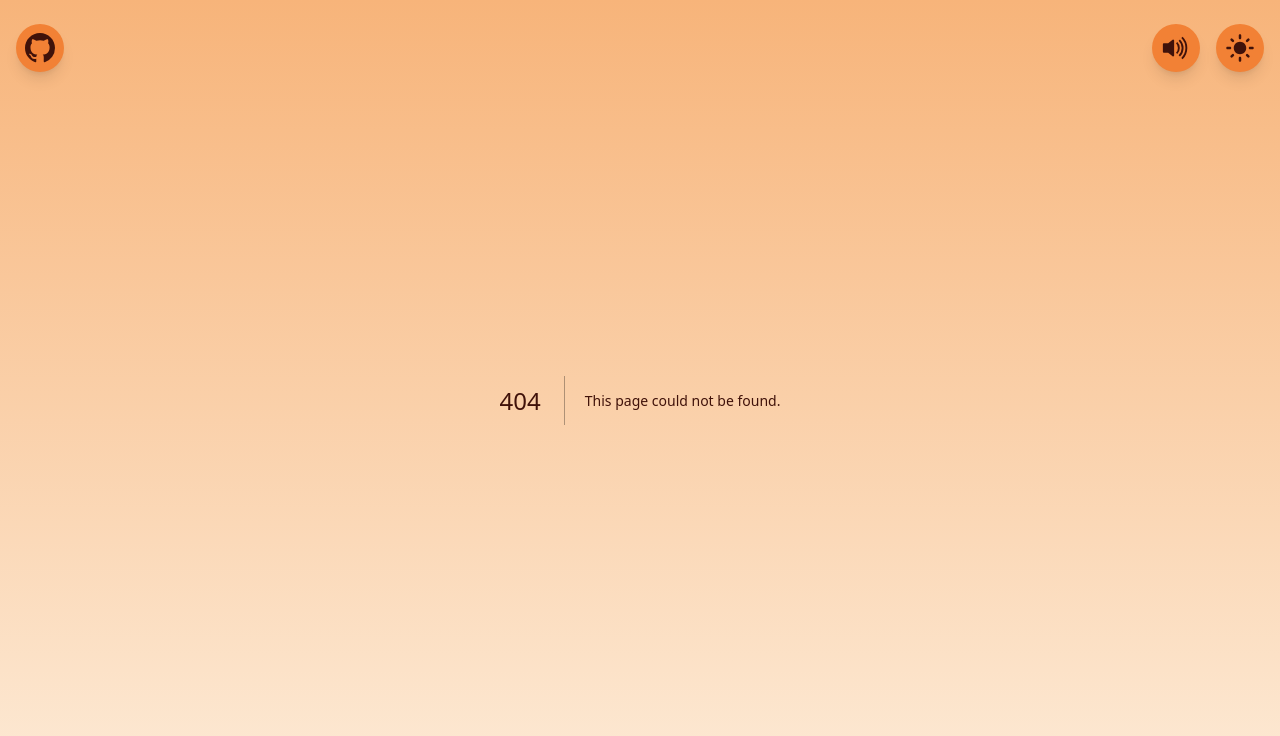
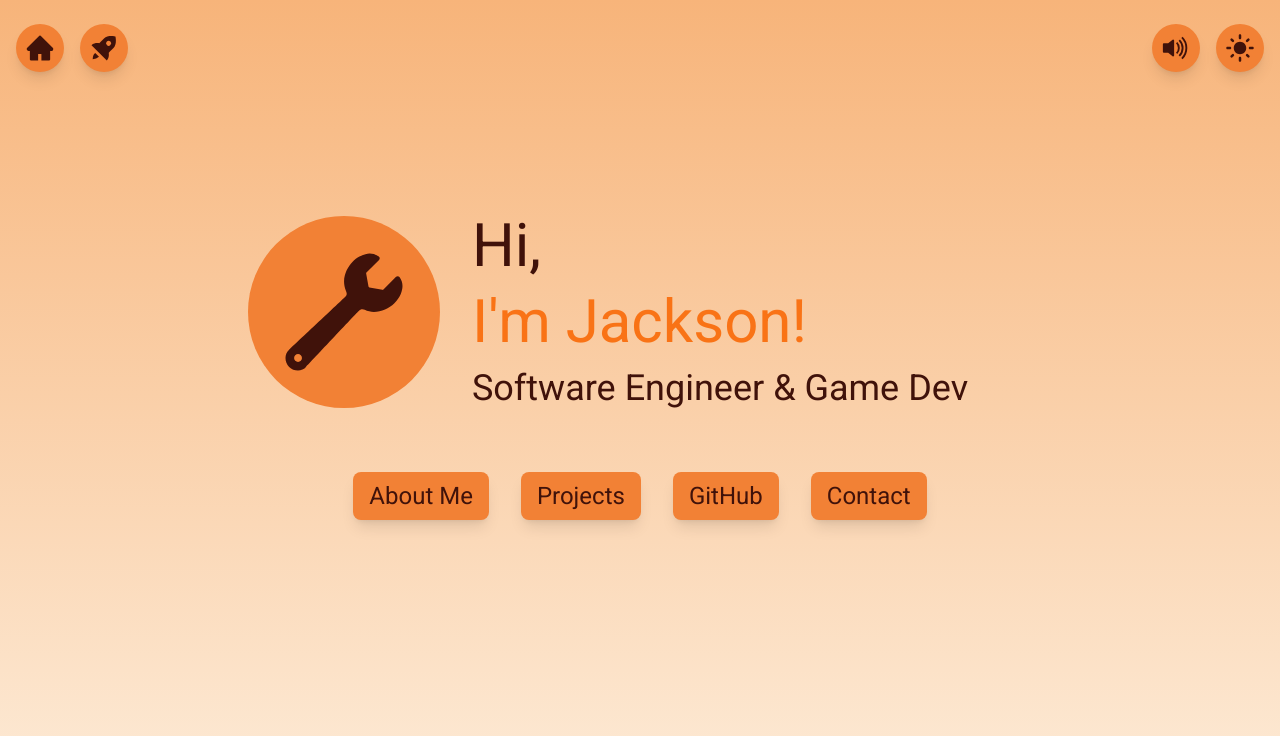
Before and after one commit to JacksonLawrence1/eportfolio, a Next.js app: page /home in a window 1280 px wide. Before the commit this address had no page. Shown: the top 736 px of the page. Built offline with nearby package versions, Linux system fonts and the light colour scheme.

Commit message:
Home page with links set

```diff
--- /dev/null
+++ b/src/app/about/page.tsx
@@ -0,0 +1,9 @@
+import Construction from "@/components/construction";
+
+const About = () => (
+    <div className="flex flex-col justify-center items-center h-screen gap-8 pt-16">
+      <Construction />
+    </div>
+  );
+
+  export default About;
--- /dev/null
+++ b/src/app/contact/page.tsx
@@ -0,0 +1,9 @@
+import Construction from "@/components/construction";
+
+const Contact = () => (
+  <div className="flex flex-col justify-center items-center h-screen gap-8 pt-16">
+    <Construction />
+  </div>
+);
+
+export default Contact;
--- a/src/app/globals.css
+++ b/src/app/globals.css
@@ -1,3 +1,38 @@
 @tailwind base;
 @tailwind components;
 @tailwind utilities;
+
+@layer components {
+    .icon {
+        @apply relative flex items-center justify-center
+        h-12 w-12 mt-2 mb-2 mx-auto text-3xl shadow-lg
+        bg-primary rounded-3xl
+        hover:scale-125 hover:text-accent-1 hover:rounded-2xl hover:text-4xl hover:bg-accent-2
+        transition-all ease-linear cursor-pointer;
+    }
+
+    .icon-tooltip {
+        @apply absolute w-auto p-2 m-2 min-w-max top-12
+        rounded-md shadow-lg
+        text-white bg-gray-900 bg-opacity-90
+        text-xs font-semibold
+        transition-all origin-top scale-0 ease-in-out
+        pointer-events-none;
+    }
+
+    .icon-tooltip:before {
+        @apply absolute w-2 h-1 bottom-full left-1/2 -translate-x-1/2
+        shadow-lg
+        bg-gray-900 bg-opacity-90;
+        content: '';
+        clip-path: polygon(50% 0%, 0% 100%, 100% 100%);
+    }
+
+    .button {
+        @apply relative flex items-center justify-center
+        shadow-lg bg-primary px-4 py-2 rounded-lg
+        text-2xl
+        hover:scale-125 hover:text-accent-1 hover:bg-accent-2 hover:rounded-md
+        transition-all ease-linear;
+    }
+}
--- /dev/null
+++ b/src/app/home/page.tsx
@@ -0,0 +1,41 @@
+import Link from "next/link";
+import { IoIosBuild } from "react-icons/io";
+
+const Home = () => (
+  <div className="flex flex-col justify-center items-center h-screen pb-16 gap-16">
+    <div className="flex justify-center items-center gap-8 pr-16">
+      <div className="relative flex h-48 w-48 bg-primary rounded-full items-center justify-center">
+        <IoIosBuild className="h-36 w-36" />
+      </div>
+      <div className="flex flex-col gap-4">
+        <h1 className="text-6xl">Hi,</h1>
+        <h1 className="text-6xl text-secondary">I'm Jackson!</h1>
+        <h1 className="text-4xl">Software Engineer & Game Dev</h1>
+      </div>
+    </div>
+    <div className="flex gap-8">
+    <Link href="/about">
+        <button className="button">About Me</button>
+      </Link>
+
+      <Link href="/projects">
+        <button className="button">Projects</button>
+      </Link>
+
+      <Link
+        href="https://github.com/JacksonLawrence1"
+        target="_blank"
+        rel="noopener noreferrer"
+      >
+        <button className="button">GitHub</button>
+      </Link>
+
+      <Link href="/contact">
+        <button className="button">Contact</button>
+      </Link>
+
+    </div>
+  </div>
+);
+
+export default Home;
--- a/src/app/landing/page.tsx
+++ b/src/app/landing/page.tsx
@@ -1,9 +1,12 @@
+import Link from "next/link";
 import "./landing.css";
 
 export default function Menu() {
   return (
-      <div className="flex justify-center items-center h-screen">
+    <div className="flex justify-center items-center h-screen">
+      <Link href="/home">
         <h1 className="menu-text-hover animate-pulse text-9xl">Start</h1>
-      </div>
+      </Link>
+    </div>
   );
 }
--- a/src/app/layout.tsx
+++ b/src/app/layout.tsx
@@ -18,6 +18,10 @@ export default function RootLayout({
 }) {
   return (
     <html lang="en">
+      <head>
+        <title>Jackson Lawrence</title>
+        <link rel="icon" href="/favicon.ico" />
+      </head>
       <body className={roboto.className}>
         <MenuIcons>
           {children}
--- a/src/app/page.tsx
+++ b/src/app/page.tsx
@@ -7,7 +7,7 @@ export default function Home() {
   const router = useRouter();
 
   useEffect(() => {
-    router.push("/landing");
+    router.replace("/landing");
   }, []);
 
   return (
--- /dev/null
+++ b/src/app/projects/page.tsx
@@ -0,0 +1,9 @@
+import Construction from "@/components/construction";
+
+const Projects = () => (
+  <div className="flex flex-col justify-center items-center h-screen gap-8 pt-16">
+    <Construction />
+  </div>
+);
+
+export default Projects;
--- /dev/null
+++ b/src/components/construction.tsx
@@ -0,0 +1,16 @@
+"use client";
+
+import { useRouter } from "next/navigation";
+
+const Construction = () => {
+  const router = useRouter();
+
+  return (
+    <div className="flex flex-col items-center justify-center gap-8">
+      <h1 className="text-5xl">🚧 Under Construction 🚧</h1>
+      <button className="button" onClick={router.back}>Back</button>
+    </div>
+  );
+};
+
+export default Construction;
--- a/src/icons/menuIcons.css
+++ /dev/null
@@ -1,24 +0,0 @@
-.menu-icon {
-    @apply relative flex items-center justify-center
-    h-12 w-12 mt-2 mb-2 mx-auto text-3xl shadow-lg
-    bg-primary text-secondary rounded-3xl
-    hover:scale-125 hover:text-accent-1 hover:rounded-2xl hover:text-4xl
-    transition-all ease-linear cursor-pointer;
-}
-
-.menu-tooltip {
-    @apply absolute w-auto p-2 m-2 min-w-max top-12
-    rounded-md shadow-lg
-    text-white bg-gray-900 bg-opacity-90
-    text-xs font-semibold
-    transition-all origin-top scale-0 ease-in-out
-    pointer-events-none;
-}
-
-.menu-tooltip:before {
-    @apply absolute w-2 h-1 bottom-full left-1/2 -translate-x-1/2
-    shadow-lg
-    bg-gray-900 bg-opacity-90;
-    content: '';
-    clip-path: polygon(50% 0%, 0% 100%, 100% 100%);
-}
--- a/src/icons/menuIcons.tsx
+++ b/src/icons/menuIcons.tsx
@@ -1,7 +1,6 @@
 'use client';
 
 import "@/styling/themes.css";
-import "./menuIcons.css";
 
 import { useEffect, useState } from 'react';
 import Link from "next/link";
@@ -10,9 +9,10 @@ import Link from "next/link";
 import { BsFillVolumeUpFill, BsFillVolumeMuteFill } from "react-icons/bs";
 import { MdDarkMode, MdLightMode } from "react-icons/md";
 import { BsGithub } from "react-icons/bs";
+import { AiFillHome } from "react-icons/ai";
+import { BiSolidRocket } from "react-icons/bi";
 
 import "@/styling/themes.css";
-import "./menuIcons.css";
 
 // declare the type of the props for the MenuIcon component
 type MenuIconProps = {
@@ -21,9 +21,9 @@ type MenuIconProps = {
 };
 
 const MenuIcon = ({ icon, tooltip }: MenuIconProps) => (
-  <div className="menu-icon group">
+  <div className="icon group">
     {icon}
-    <span className="menu-tooltip group-hover:scale-100">{tooltip}</span>
+    <span className="icon-tooltip group-hover:scale-100">{tooltip}</span>
   </div>
 );
 
@@ -41,7 +41,7 @@ const MenuIcons = ({children} : {children : React.ReactNode}) => {
       ? "dark"
       : "light";
     setTheme(systemTheme);
-  });
+  }, []);
 
   // set the initial theme icon based on the current theme
   let themeIcon =
@@ -55,12 +55,11 @@ const MenuIcons = ({children} : {children : React.ReactNode}) => {
     <div className="bg-gradient-to-b from-bkg1 to-bkg2" data-theme={currentTheme}>
       {/* social media icons here */}
       <div className="flex absolute left-0 p-4 gap-4">
-        <Link
-          href="https://github.com/JacksonLawrence1"
-          target="_blank"
-          rel="noopener noreferrer"
-        >
-          <MenuIcon icon={<BsGithub />} tooltip="GitHub" />
+        <Link href="/home">
+          <MenuIcon icon={<AiFillHome />} tooltip="Home" />
+        </Link>
+        <Link href="/landing">
+          <MenuIcon icon={<BiSolidRocket />} tooltip="Landing" />
         </Link>
       </div>
       {/* website cosmetics here, such as theming */}
--- a/src/styling/themes.css
+++ b/src/styling/themes.css
@@ -8,19 +8,19 @@
   color: #fdba74;
 
   --color-accent-1: 255 237 213;
-  --color-accent-2: 255 198 30;
+  --color-accent-2: 67 20 7;
 }
 [data-theme="light"] {
   --color-bkg1: 247 180 122;
   --color-bkg2: 253 235 215;
 
   --color-primary: 242 129 53;
-  --color-seconday: 64 18 10;
+  --color-seconday: 249 115 22;
 
   color: #40120a;
 
   --color-accent-1: 186 60 20;
-  --color-accent-2: 148 49 24;
+  --color-accent-2: 251 146 60;
 }
 
 .orange {
```
Also changed, not shown: 2 other files (tests, documents, lock files or other folders).
